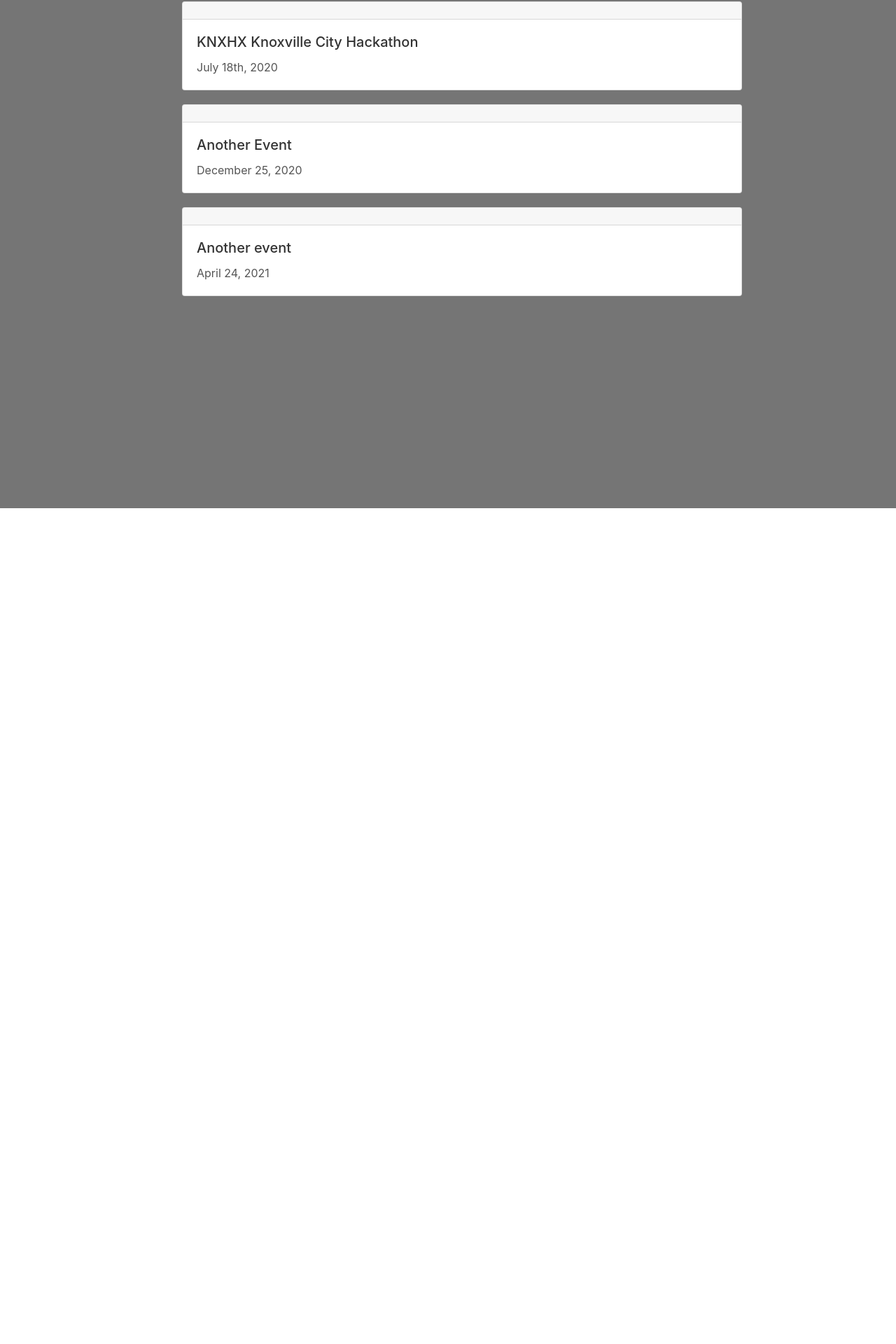
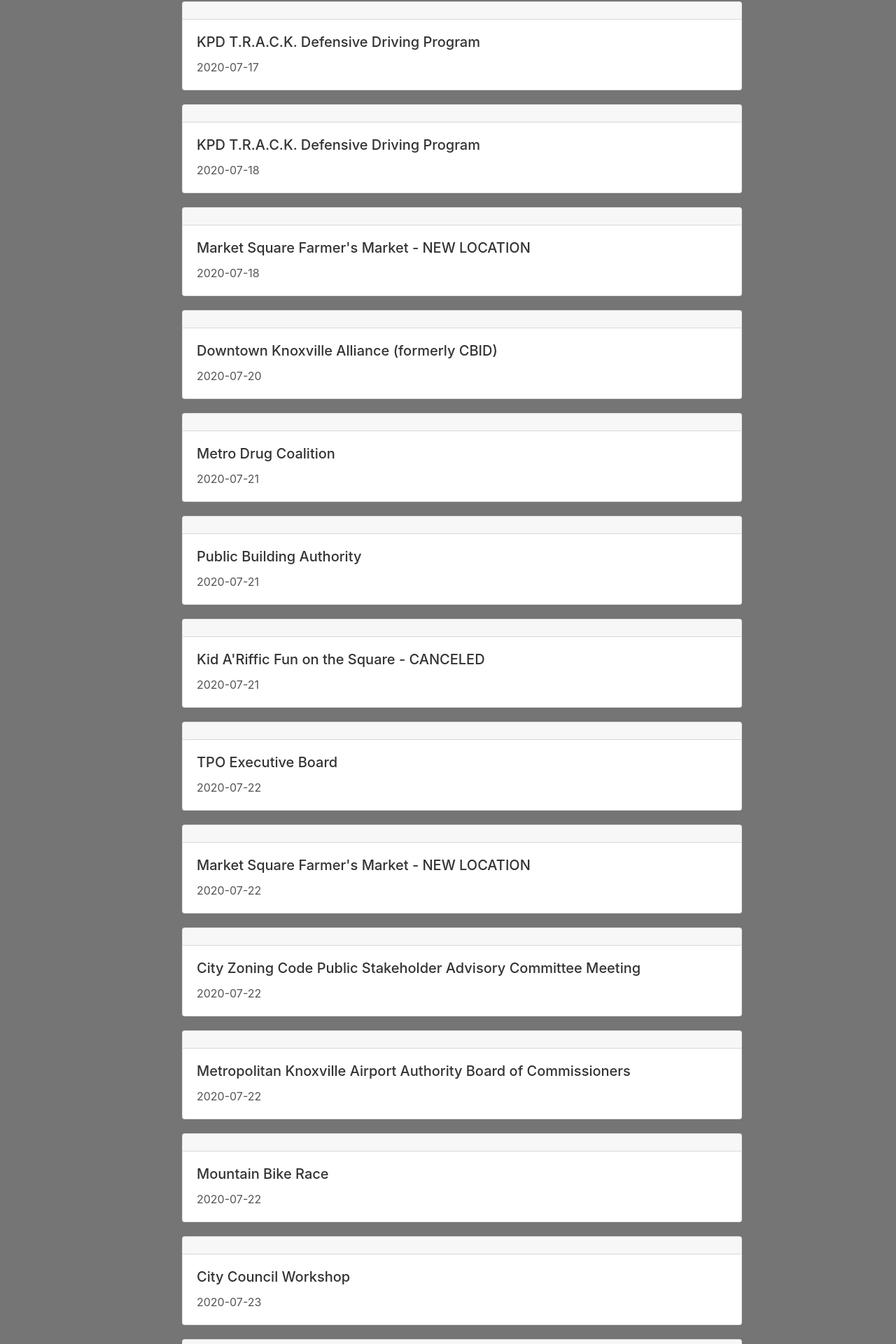
Before and after one commit to saithat/city-stream, a React (Create React App) app: page / in a window 1280 px wide. Shown: the part 74-1994 px from the top of the page at 70% size. Before the commit the page ends 800 px from the top, so only its background shows below. Built offline with nearby package versions, Linux system fonts and the light colour scheme.

Commit message:
Add temporary event data

```diff
--- a/src/components/EventsList.js
+++ b/src/components/EventsList.js
@@ -12,9 +12,36 @@ import EventListItem from '../EventListItem';
 import './EventsList.css';
 
 const tmpEvents = [
-    {id: 0, name:'KNXHX Knoxville City Hackathon', date:'July 18th, 2020'},
-    {id: 1, name:'Another Event', date:'December 25, 2020'},
-    {id: 2, name:'Another event', date:'April 24, 2021'}
+    {id: 2712, name:'KPD T.R.A.C.K. Defensive Driving Program', date:'2020-07-17'},
+    {id: 2713, name:'KPD T.R.A.C.K. Defensive Driving Program', date:'2020-07-18'},
+    {id: 2714, name:'Market Square Farmer\'s Market - NEW LOCATION', date:'2020-07-18'},
+    {id: 2715, name:'Downtown Knoxville Alliance (formerly CBID)', date:'2020-07-20'},
+    {id: 2716, name:'Metro Drug Coalition', date:'2020-07-21'},
+    {id: 2717, name:'Public Building Authority', date:'2020-07-21'},
+    {id: 2718, name:'Kid A\'Riffic Fun on the Square - CANCELED', date:'2020-07-21'},
+    {id: 2719, name:'TPO Executive Board', date:'2020-07-22'},
+    {id: 2720, name:'Market Square Farmer\'s Market - NEW LOCATION', date:'2020-07-22'},
+    {id: 2721, name:'City Zoning Code Public Stakeholder Advisory Committee Meeting', date:'2020-07-22'},
+    {id: 2722, name:'Metropolitan Knoxville Airport Authority Board of Commissioners', date:'2020-07-22'},
+    {id: 2723, name:'Mountain Bike Race', date:'2020-07-22'},
+    {id: 2724, name:'City Council Workshop', date:'2020-07-23'},
+    {id: 2725, name:'Special Event Meeting', date:'2020-07-23'},
+    {id: 2726, name:'Animal Control Board', date:'2020-07-23'},
+    {id: 2727, name:'Knoxville Transportation Authority', date:'2020-07-23'},
+    {id: 2728, name:'Girls Inc Adult Field Day', date:'2020-07-25'},
+    {id: 2729, name:'Market Square Farmer\'s Market - NEW LOCATION', date:'2020-07-25'},
+    {id: 2730, name:'Knox County Commission Meeting', date:'2020-07-27'},
+    {id: 2731, name:'Kid A\'Riffic Fun on the Square - CANCELED', date:'2020-07-28'},
+    {id: 2732, name:'Beer Board', date:'2020-07-28'},
+    {id: 2733, name:'City Council Meeting', date:'2020-07-28'},
+    {id: 2734, name:'Market Square Farmer\'s Market - NEW LOCATION', date:'2020-07-29'},
+    {id: 2735, name:'KCDC Board Meeting', date:'2020-07-30'},
+    {id: 2736, name:'Better Building Board', date:'2020-07-30'},
+    {id: 2737, name:'Public Officer Hearings', date:'2020-07-31'},
+    {id: 2738, name:'10th Annual Knoxville Brewfest - CANCELED', date:'2020-07-31'},
+    {id: 2739, name:'Market Square Farmer\'s Market - NEW LOCATION', date:'2020-08-01'},
+    {id: 2740, name:'Some Like it Hot', date:'2020-08-01'},
+    {id: 2741, name:'10th Annual Knoxville Brewfest - CANCELED', date:'2020-08-01'}
 ]
 
 export default function EventsList() {
```
